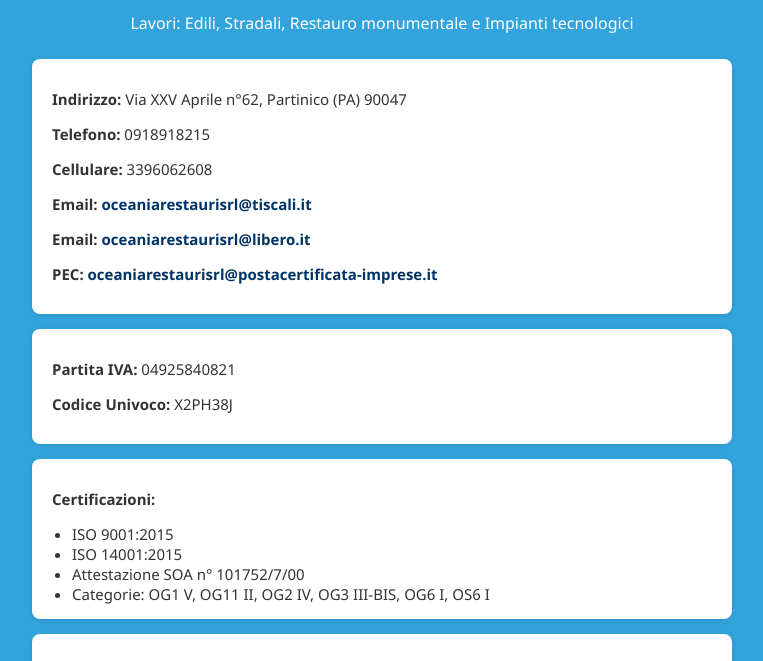
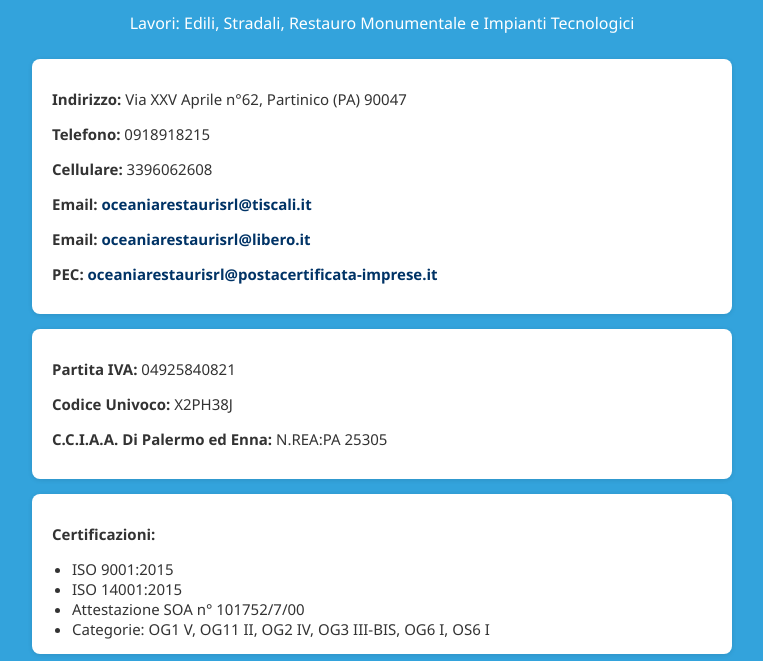
Before and after one commit to oceania-te/oceania-restauri, a plain HTML site: page index.html in a window 1280 px wide. Shown: the part 401-1062 px from the top of the page, without its empty margins (258-1021 px from the left). Drawn offline with Linux system fonts and the light colour scheme.

Commit message:
Update index.html

```diff
--- a/index.html
+++ b/index.html
@@ -63,7 +63,7 @@
     <div class="header">
         <img src="Logo__1_-1-removebg-preview.png" alt="Logo Oceania Restauri">
         <div class="description">
-            Lavori: Edili, Stradali, Restauro monumentale e Impianti tecnologici
+            Lavori: Edili, Stradali, Restauro Monumentale e Impianti Tecnologici
         </div>
     </div>
     <div class="container">
@@ -78,6 +78,7 @@
         <div class="section">
             <p><strong>Partita IVA:</strong> 04925840821</p>
             <p><strong>Codice Univoco:</strong> X2PH38J</p>
+            <p><strong>C.C.I.A.A. Di Palermo ed Enna:</strong> N.REA:PA 25305</p>
         </div>
         <div class="section">
             <p><strong>Certificazioni:</strong></p>
```
